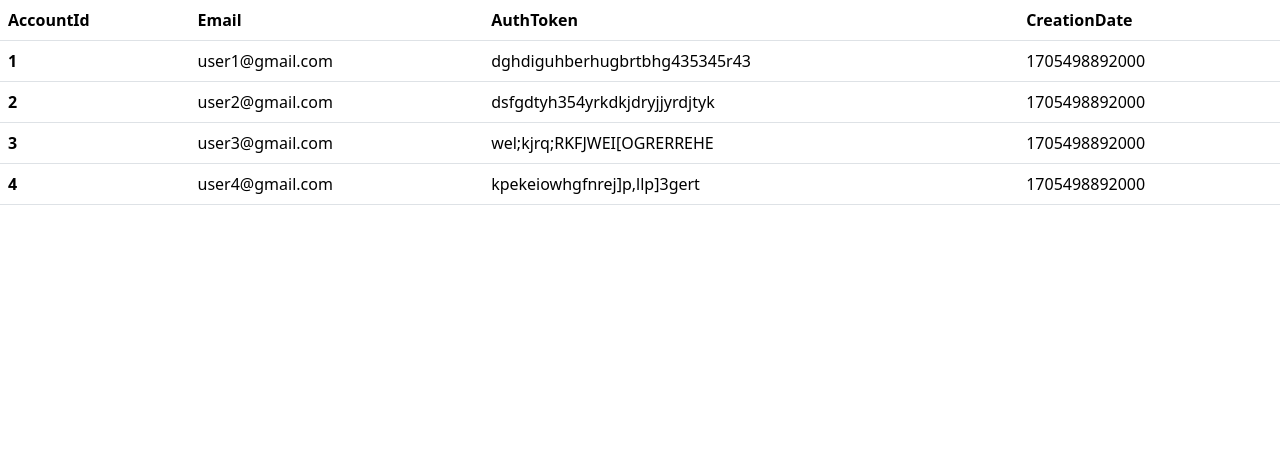
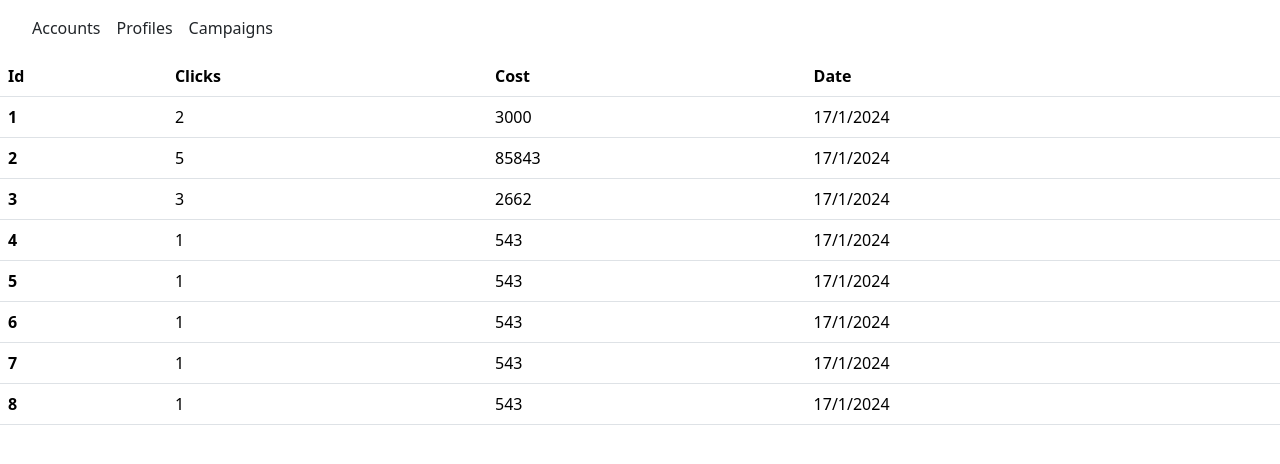
Before and after one commit to official-artem/react-tables, a React (Vite) app: page /campaigns in a window 1280 px wide. Shown: the top 464 px of the page. Built offline with nearby package versions, Linux system fonts and the light colour scheme.

Commit message:
add logic for clicking on a row

```diff
--- a/src/components/AccountsTable/AccountsTable.tsx
+++ b/src/components/AccountsTable/AccountsTable.tsx
@@ -1,35 +1,71 @@
+import { memo, useEffect, useState } from 'react';
 import { Account } from '../../data/types/account.type';
+import { useNavigate, useParams } from 'react-router-dom';
+import { Profile } from '../../data/types/profile.type';
+import { getAccountData } from '../../utils/getAccountData';
+import ProfilesTable from '../ProfilesTable/ProfilesTable';
+import { getNormalizedDate } from '../../utils/getNormalizedDate';
 
 interface Props {
   table: Account[]
 }
 
-export const AccountsTable = ({table}: Props) => {
+export const AccountsTable = memo(
+  ({ table }: Props) => {
+    const { accountId } = useParams();
+    const navigate = useNavigate();
+    const [ profilesData, setProfilesData ] = useState<Profile[]>([])
+    const [accounts, setAccounts] = useState<Account[]>(table)
+
+    useEffect(() => {
+      if (accountId) {
+        setProfilesData(getAccountData(+accountId));
+        setAccounts(prevState => prevState.filter((account) => account.account_id === +accountId))
+      } else {
+        setAccounts(table);
+      }
+    }, [accountId, table])
+
+    const handleClickRow = (path: string) => {
+      return navigate(path)
+    }
+
     return (
+      <>
+      <h1>{accountId ? "Account" : "Accounts"}</h1>
         <table className="table">
           <thead>
             <tr>
-          <th scope="col">AccountId</th>
-          <th scope="col">Email</th>
-          <th scope="col">AuthToken</th>
-          <th scope="col">CreationDate</th>
+                <th>Id</th>
+                <th>Email</th>
+                <th>Token</th>
+                <th>Created Date</th>
             </tr>
           </thead>
+
           <tbody>
-
-        {table.map(({account_id, authToken, email, creationDate}) => {
+            {accounts.map(({ account_id, authToken, email, creationDate }) => {
               return (
-        <tr key={account_id}>
+                <tr style={{ cursor: "pointer" }} onClick={() => handleClickRow(`/${account_id}`)} key={account_id}>
                   <th scope="row">{account_id}</th>
                   <td>{email}</td>
                   <td>{authToken}</td>
-          <td>{creationDate.getTime()}</td>
+                  <td>{getNormalizedDate(creationDate)}</td>
                 </tr>
-      )
+              );
             })}
           </tbody>
         </table>
+        {accountId && (
+          <>
+            <h2>Profiles:</h2>
+
+            <ProfilesTable table={profilesData} />
+            </>
+        )}
+      </>
+    );
+  }
 )
-}
 
 export default AccountsTable;
--- /dev/null
+++ b/src/components/CampaignsTable/CampaignsTable.tsx
@@ -0,0 +1,41 @@
+import { FC, memo } from 'react'
+import { Campaign } from '../../data/types/campaign.type';
+import { getNormalizedDate } from '../../utils/getNormalizedDate';
+
+interface Props {
+  table: Campaign[];
+}
+
+const CampaignsTable: FC<Props> = memo(
+  ({ table }: Props) => {
+
+    return (
+      <table className="table">
+        <thead>
+          <tr>
+            <th scope="col">Id</th>
+            <th scope="col">Clicks</th>
+            <th scope="col">Cost</th>
+            <th scope="col">Date</th>
+          </tr>
+        </thead>
+        <tbody>
+
+          {table.map(({ campaignId, clicks, cost, date }) => {
+            const normalizedDate = getNormalizedDate(date);
+            return (
+              <tr key={campaignId}>
+                <th scope="row">{campaignId}</th>
+                <td>{clicks}</td>
+                <td>{cost}</td>
+                <td>{normalizedDate}</td>
+              </tr>
+            );
+          })}
+        </tbody>
+      </table>
+    );
+  }
+)
+
+export default CampaignsTable
--- a/src/components/Layout/Layout.tsx
+++ b/src/components/Layout/Layout.tsx
@@ -4,7 +4,7 @@ import './styles/Layout.style.css';
 
 const Layout: FC = () => {
   return (
-    <body>
+      <>
       <header className='header'>
         <nav className='nav'>
           <ul className='header__links'>
@@ -12,10 +12,10 @@ const Layout: FC = () => {
               <NavLink className="header__link link-dark link-underline-opacity-0 link-underline-opacity-100-hover" to="/">Accounts</NavLink>
             </li>
             <li className='header__item'>
-              <NavLink className="header__link link-dark link-underline-opacity-0" to="/profiles">Profiles</NavLink>
+              <NavLink className="header__link link-dark link-underline-opacity-0 link-underline-opacity-100-hover" to="/profiles">Profiles</NavLink>
             </li>
             <li className='header__item'>
-              <NavLink className="header__link link-dark link-underline-opacity-0" to="/campaigns">Campaigns</NavLink>
+              <NavLink className="header__link link-dark link-underline-opacity-0 link-underline-opacity-100-hover" to="/campaigns">Campaigns</NavLink>
             </li>
           </ul>
         </nav>
@@ -23,7 +23,7 @@ const Layout: FC = () => {
       <main>
         <Outlet></Outlet>
       </main>
-    </body>
+    </>
   )
 }
 
--- a/src/components/ProfilesTable/ProfilesTable.tsx
+++ b/src/components/ProfilesTable/ProfilesTable.tsx
@@ -1,11 +1,37 @@
+import { memo, useEffect, useState } from 'react';
 import { Profile } from '../../data/types/profile.type';
+import { useNavigate, useParams } from 'react-router-dom';
+import { Campaign } from '../../data/types/campaign.type';
+import { getProfileData } from '../../utils/getProfileData';
+import CampaignsTable from '../CampaignsTable/CampaignsTable';
 
 interface Props {
   table: Profile[];
 }
 
-export const ProfilesTable = ({ table }: Props) => {
+export const ProfilesTable = memo(
+  ({ table }: Props) => {
+    const { profileId } = useParams();
+    const navigate = useNavigate();
+    const [profiles, setProfiles] = useState<Profile[]>(table);
+    const [connectedCampaigns, setConnectedCampaigns] = useState<Campaign[]>([])
+
+
+    useEffect(() => {
+      if (profileId) {
+        setConnectedCampaigns(getProfileData(+profileId));
+        setProfiles(prevState => prevState.filter((profile) => profile.profileId === +profileId));
+      } else {
+        setProfiles(table);
+      }
+    }, [profileId, table])
+
+    const handleClickRow = (path: string) => {
+      return navigate(path);
+    }
+
     return (
+      <>
         <table className="table">
           <thead>
             <tr>
@@ -16,9 +42,9 @@ export const ProfilesTable = ({ table }: Props) => {
           </thead>
           <tbody>
 
-        {table.map(({ profileId, country, marketplace }) => {
+            {profiles.map(({ profileId, country, marketplace }) => {
               return (
-            <tr key={profileId}>
+                <tr style={{ cursor: "pointer" }} onClick={() => handleClickRow(`/profiles/${profileId}`)} key={profileId}>
                   <th scope="row">{profileId}</th>
                   <td>{country}</td>
                   <td>{marketplace}</td>
@@ -27,7 +53,16 @@ export const ProfilesTable = ({ table }: Props) => {
             })}
           </tbody>
         </table>
+        {profileId && (
+          <>
+            <h2>Campaigns:</h2>
+
+            <CampaignsTable table={connectedCampaigns} />
+          </>
+        )}
+      </>
     );
-};
+  }
+)
 
 export default ProfilesTable;
--- a/src/data/profile.data.ts
+++ b/src/data/profile.data.ts
@@ -23,7 +23,7 @@ export const profiles: Profile[] = [
     profileId: 4,
     country: 'India',
     marketplace: 'Flipkart',
-    accountId: 1
+    accountId: 2
   },
   {
     profileId: 5,
--- a/src/data/types/compaigns.data.ts
+++ b/src/data/types/campaigns.data.ts
@@ -55,6 +55,6 @@ export const campaigns: Campaign[] = [
     clicks: 1,
     cost: 543,
     date: new Date(),
-    profileId: 7
+    profileId: 8
   },
 ]
--- a/src/index.css
+++ b/src/index.css
@@ -22,5 +22,5 @@ ul {
 
 a {
   color: inherit;
-  text-decoration: none;
+  text-decoration: none !important;
 }
--- a/src/main.tsx
+++ b/src/main.tsx
@@ -1,4 +1,3 @@
-import React from 'react'
 import ReactDOM from 'react-dom/client'
 import './index.css'
 import {
@@ -9,7 +8,5 @@ import 'bootstrap/dist/css/bootstrap.css';
 import { routing } from './routes/config.tsx';
 
 ReactDOM.createRoot(document.getElementById('root')!).render(
-  <React.StrictMode>
-    <RouterProvider router={routing} />
-  </React.StrictMode>,
+<RouterProvider router={routing} />
 )
--- a/src/routes/config.tsx
+++ b/src/routes/config.tsx
@@ -1,10 +1,11 @@
 import { createBrowserRouter } from 'react-router-dom';
-import App from '../App';
 import Layout from '../components/Layout/Layout';
 import AccountsTable from '../components/AccountsTable/AccountsTable';
 import { accounts } from '../data/accounts.data';
 import ProfilesTable from '../components/ProfilesTable/ProfilesTable';
 import { profiles } from '../data/profile.data';
+import CampaignsTable from '../components/CampaignsTable/CampaignsTable';
+import { campaigns } from '../data/types/campaigns.data';
 
 export const routing = createBrowserRouter([
   {
@@ -13,20 +14,26 @@ export const routing = createBrowserRouter([
     children: [
       {
         element: <AccountsTable table={accounts} />,
-        index: true
+        index: true,
+      },
+      {
+        path: "/:accountId",
+        element: <AccountsTable table={accounts} />,
       },
       {
         path: "/profiles",
-        element: <ProfilesTable table={profiles} />
+        element: <ProfilesTable table={profiles} />,
+        children: [
+          {
+            path: ":profileId",
+            element: <ProfilesTable table={profiles} />,
+          },
+        ]
+      },
+      {
+        path: "/campaigns",
+        element: <CampaignsTable table={campaigns} />
       }
     ]
-  },
-  {
-    path: "/profiles",
-    element: <App />,
-  },
-  {
-    path: "/campaigns",
-    element: <App />
   }
 ])
--- /dev/null
+++ b/src/utils/getAccountData.ts
@@ -0,0 +1,5 @@
+import { profiles } from '../data/profile.data';
+
+export const getAccountData = (accountId: number) => {
+  return profiles.filter(profile => profile.accountId === accountId);
+}
--- /dev/null
+++ b/src/utils/getNormalizedDate.ts
@@ -0,0 +1,3 @@
+export function getNormalizedDate(date: Date) {
+  return `${date.getUTCDate()}/${date.getUTCMonth() + 1}/${date.getUTCFullYear()}`;
+}
--- /dev/null
+++ b/src/utils/getProfileData.ts
@@ -0,0 +1,5 @@
+import { campaigns } from '../data/types/campaigns.data';
+
+export const getProfileData = (profileId: number) => {
+  return campaigns.filter((campaign) => campaign.profileId === profileId);
+};
```
Lines whose indentation alone changed are shown as unchanged.
